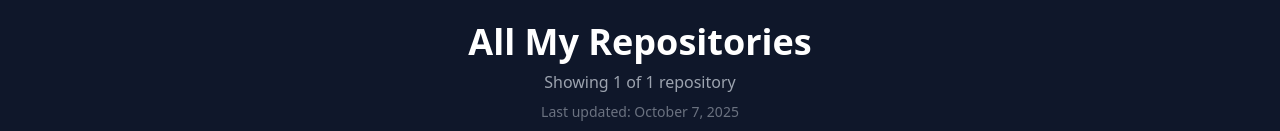
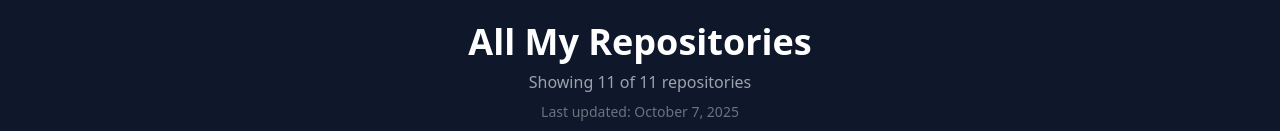
Before and after one commit to Mouadbouanani/Portfolio, a React (Vite) app: page / in a window 1280 px wide. Shown: the part 2666-2797 px from the top of the page. Built offline with nearby package versions, Linux system fonts and the light colour scheme.

Commit message:
ready to deploy

```diff
--- a/package.json
+++ b/package.json
@@ -1,5 +1,5 @@
 {
-  "name": "portfolio",
+  "homepage": "https://Mouadbouanani.github.io/portfolio",
   "private": true,
   "version": "0.0.0",
   "type": "module",
@@ -7,7 +7,8 @@
     "dev": "vite",
     "build": "tsc -b && vite build",
     "lint": "eslint .",
-    "preview": "vite preview"
+    "preview": "vite preview",
+    "deploy": "gh-pages -d dist"
   },
   "dependencies": {
     "framer-motion": "^12.23.22",
@@ -28,6 +29,7 @@
     "eslint": "^9.36.0",
     "eslint-plugin-react-hooks": "^5.2.0",
     "eslint-plugin-react-refresh": "^0.4.22",
+    "gh-pages": "^6.3.0",
     "globals": "^16.4.0",
     "postcss": "^8.4.31",
     "tailwindcss": "^3.2.7",
--- a/public/projects.json
+++ b/public/projects.json
@@ -13,7 +13,151 @@
       "portfolio-react-tailwind-vite-javascript"
     ],
     "created_at": "2025-10-07T20:08:52Z",
-    "updated_at": "2025-10-07T20:34:04Z",
+    "updated_at": "2025-10-07T22:12:35Z",
+    "fork": false
+  },
+  {
+    "id": 983712143,
+    "name": "taawoniyat",
+    "description": "Application de vante des produits naturels (multiventdeur)",
+    "html_url": "https://github.com/Mouadbouanani/taawoniyat",
+    "homepage": "",
+    "language": "TypeScript",
+    "stargazers_count": 0,
+    "forks_count": 0,
+    "topics": [
+      "api",
+      "react-native",
+      "spring-boot"
+    ],
+    "created_at": "2025-05-14T19:52:27Z",
+    "updated_at": "2025-10-07T20:58:18Z",
+    "fork": false
+  },
+  {
+    "id": 1069869299,
+    "name": "Mouadbouanani",
+    "description": "No description provided",
+    "html_url": "https://github.com/Mouadbouanani/Mouadbouanani",
+    "homepage": null,
+    "language": "Not specified",
+    "stargazers_count": 0,
+    "forks_count": 0,
+    "topics": [],
+    "created_at": "2025-10-04T19:30:30Z",
+    "updated_at": "2025-10-05T12:08:35Z",
+    "fork": false
+  },
+  {
+    "id": 1022729255,
+    "name": "Gestion_Astreinte",
+    "description": "No description provided",
+    "html_url": "https://github.com/Mouadbouanani/Gestion_Astreinte",
+    "homepage": null,
+    "language": "Not specified",
+    "stargazers_count": 1,
+    "forks_count": 0,
+    "topics": [],
+    "created_at": "2025-07-19T17:42:22Z",
+    "updated_at": "2025-07-20T22:37:07Z",
+    "fork": false
+  },
+  {
+    "id": 968833517,
+    "name": "Employee-Management-System",
+    "description": "No description provided",
+    "html_url": "https://github.com/Mouadbouanani/Employee-Management-System",
+    "homepage": null,
+    "language": "HTML",
+    "stargazers_count": 0,
+    "forks_count": 0,
+    "topics": [],
+    "created_at": "2025-04-18T20:24:48Z",
+    "updated_at": "2025-06-19T17:22:47Z",
+    "fork": false
+  },
+  {
+    "id": 972112397,
+    "name": "Gestion-Patisserie",
+    "description": "No description provided",
+    "html_url": "https://github.com/Mouadbouanani/Gestion-Patisserie",
+    "homepage": null,
+    "language": "Java",
+    "stargazers_count": 0,
+    "forks_count": 0,
+    "topics": [],
+    "created_at": "2025-04-24T14:54:06Z",
+    "updated_at": "2025-05-01T19:59:44Z",
+    "fork": false
+  },
+  {
+    "id": 964808118,
+    "name": "e-ecommerce",
+    "description": "No description provided",
+    "html_url": "https://github.com/Mouadbouanani/e-ecommerce",
+    "homepage": null,
+    "language": "Java",
+    "stargazers_count": 0,
+    "forks_count": 0,
+    "topics": [],
+    "created_at": "2025-04-11T20:26:32Z",
+    "updated_at": "2025-04-12T15:37:26Z",
+    "fork": false
+  },
+  {
+    "id": 946598025,
+    "name": "spring-petclinic-main",
+    "description": "No description provided",
+    "html_url": "https://github.com/Mouadbouanani/spring-petclinic-main",
+    "homepage": null,
+    "language": "Not specified",
+    "stargazers_count": 0,
+    "forks_count": 0,
+    "topics": [],
+    "created_at": "2025-03-11T11:44:43Z",
+    "updated_at": "2025-03-11T11:44:46Z",
+    "fork": false
+  },
+  {
+    "id": 864288973,
+    "name": "JCMP-ESI",
+    "description": "website to present JCMP-ESI club to the world and discover their activities and engagement in the society",
+    "html_url": "https://github.com/Mouadbouanani/JCMP-ESI",
+    "homepage": null,
+    "language": "Not specified",
+    "stargazers_count": 0,
+    "forks_count": 0,
+    "topics": [],
+    "created_at": "2024-09-27T21:32:41Z",
+    "updated_at": "2024-10-20T18:37:55Z",
+    "fork": true
+  },
+  {
+    "id": 783567632,
+    "name": "fullstack-course4",
+    "description": "Example code for HTML, CSS, and Javascript for Web Developers Coursera Course",
+    "html_url": "https://github.com/Mouadbouanani/fullstack-course4",
+    "homepage": null,
+    "language": "Not specified",
+    "stargazers_count": 0,
+    "forks_count": 0,
+    "topics": [],
+    "created_at": "2024-04-08T06:35:02Z",
+    "updated_at": "2024-04-08T06:35:03Z",
+    "fork": true
+  },
+  {
+    "id": 740613856,
+    "name": "Taquin-Game",
+    "description": "No description provided",
+    "html_url": "https://github.com/Mouadbouanani/Taquin-Game",
+    "homepage": null,
+    "language": "C",
+    "stargazers_count": 0,
+    "forks_count": 0,
+    "topics": [],
+    "created_at": "2024-01-08T17:47:54Z",
+    "updated_at": "2024-01-08T17:51:21Z",
     "fork": false
   }
 ]
--- a/vite.config.ts
+++ b/vite.config.ts
@@ -7,4 +7,5 @@ export default defineConfig({
   css: {
     postcss: './',
   },
+  base: '/portfolio/', //  name of your GitHub repo
 })
```
Also changed, not shown: 1 other file (tests, documents, lock files or other folders).
